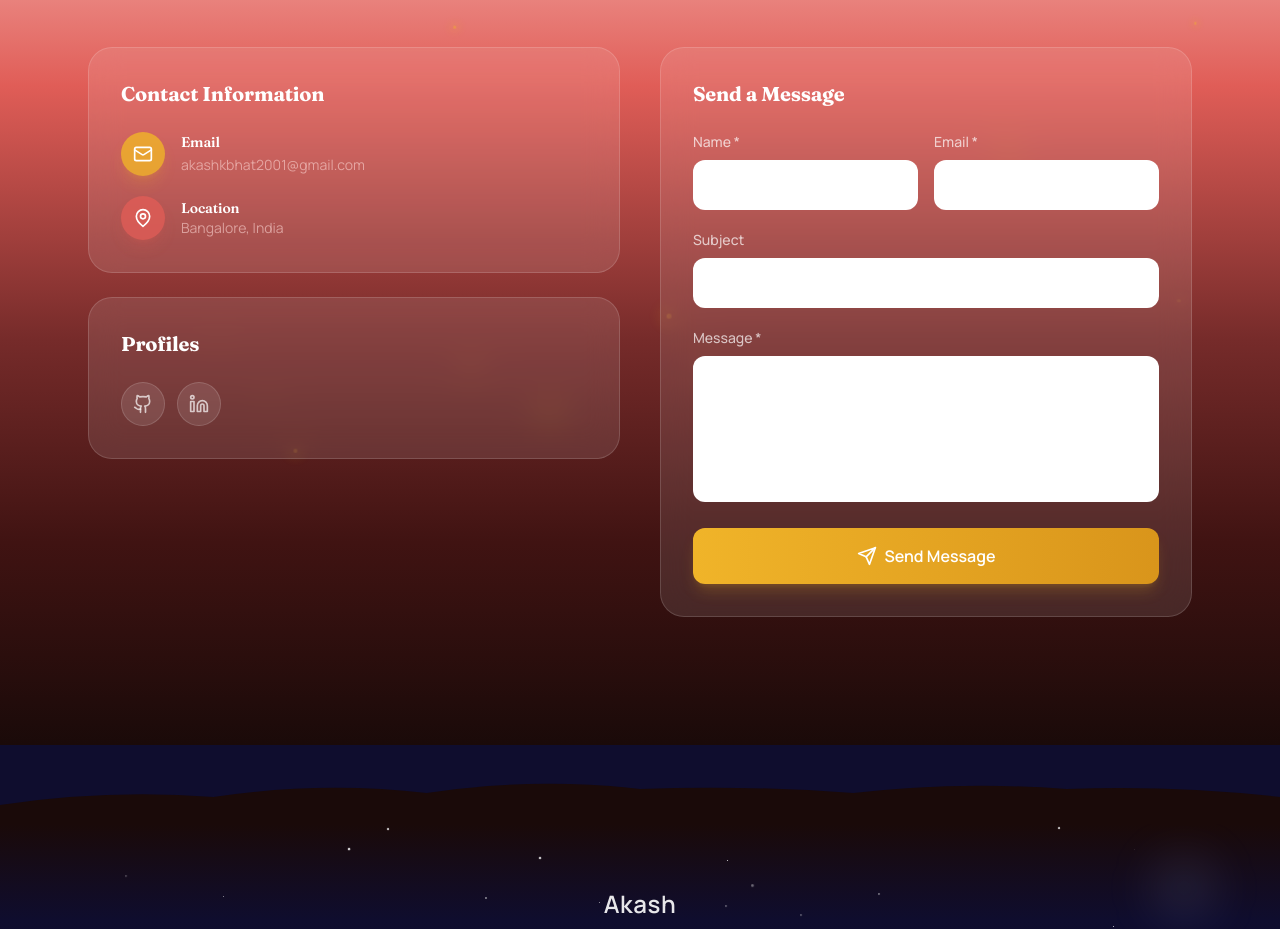
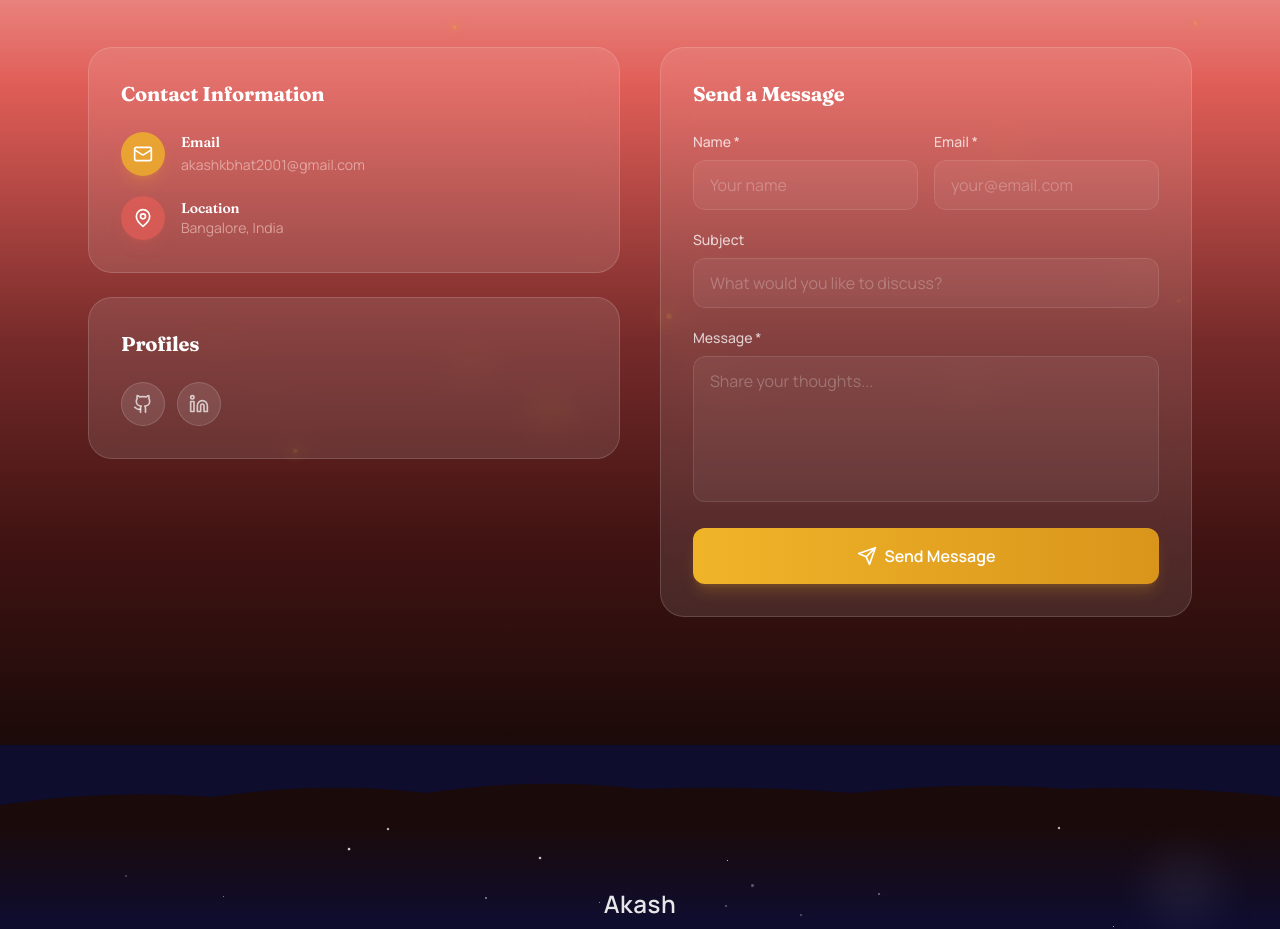
Before and after one commit to voidomin/porfolio_prototype_1, a Next.js app in the folder portfolio-website/: page / in a window 1280 px wide. Shown: the part 9120-10049 px from the top of the page. Built offline with nearby package versions, Linux system fonts and the light colour scheme.

Commit message:
feat: implement Phase 4 - Tactile Hover Physics across all chapters (meadow card sways, double border liquid water ripples, and active input campfire embers)

```diff
--- a/portfolio-website/src/components/sections/ContactSection.tsx
+++ b/portfolio-website/src/components/sections/ContactSection.tsx
@@ -42,6 +42,167 @@ function generateFireflies(count: number) {
     size: 2 + Math.random() * 3,
   }));
 }
+
+// Interactive rising campfire embers on input hover & focus
+const InputEmberEmitter = ({ active }: { active: boolean }) => {
+  const [embers, setEmbers] = useState<{ id: number; left: number; size: number; delay: number; duration: number; distanceY: number; driftX: number }[]>([]);
+
+  useEffect(() => {
+    if (!active) {
+      setEmbers([]);
+      return;
+    }
+    // Generate 12 lively embers
+    const list = Array.from({ length: 12 }, (_, i) => ({
+      id: i,
+      left: 5 + Math.random() * 90,
+      size: 1.5 + Math.random() * 2.5,
+      delay: Math.random() * 1.2,
+      duration: 1.2 + Math.random() * 1.5,
+      distanceY: -40 - Math.random() * 50,
+      driftX: -20 + Math.random() * 40,
+    }));
+    setEmbers(list);
+  }, [active]);
+
+  if (!active) return null;
+
+  return (
+    <div className="absolute inset-0 pointer-events-none overflow-hidden z-20">
+      {embers.map((ember) => (
+        <motion.div
+          key={ember.id}
+          className="absolute rounded-full bg-orange-400"
+          style={{
+            left: `${ember.left}%`,
+            bottom: "0px",
+            width: ember.size,
+            height: ember.size,
+            boxShadow: `0 0 ${ember.size * 3}px ${ember.size}px rgba(249,115,22,0.8)`,
+          }}
+          initial={{ opacity: 0, y: 0, x: 0 }}
+          animate={{
+            opacity: [0, 1, 0.7, 0],
+            y: [0, ember.distanceY],
+            x: [0, ember.driftX],
+          }}
+          transition={{
+            duration: ember.duration,
+            delay: ember.delay,
+            repeat: Infinity,
+            ease: "easeOut",
+          }}
+        />
+      ))}
+    </div>
+  );
+};
+
+interface FormInputProps {
+  label: string;
+  id: string;
+  name: string;
+  type?: string;
+  value: string;
+  onChange: (e: React.ChangeEvent<HTMLInputElement>) => void;
+  placeholder: string;
+  required?: boolean;
+}
+
+const FormInput = ({
+  label,
+  id,
+  name,
+  type = "text",
+  value,
+  onChange,
+  placeholder,
+  required = false,
+}: FormInputProps) => {
+  const [isFocused, setIsFocused] = useState(false);
+  const [isHovered, setIsHovered] = useState(false);
+
+  return (
+    <div className="relative group">
+      <label htmlFor={id} className="block text-sm font-medium text-white/75 mb-2 select-none">
+        {label} {required && "*"}
+      </label>
+      <div
+        className="relative rounded-xl overflow-hidden"
+        onMouseEnter={() => setIsHovered(true)}
+        onMouseLeave={() => setIsHovered(false)}
+      >
+        <input
+          type={type}
+          id={id}
+          name={name}
+          value={value}
+          onChange={onChange}
+          onFocus={() => setIsFocused(true)}
+          onBlur={() => setIsFocused(false)}
+          className="w-full px-4 py-3 bg-white/5 border border-white/10 rounded-xl text-white placeholder:text-white/25 focus:border-dawn-400/50 focus:bg-white/10 focus:outline-none transition-all relative z-10"
+          placeholder={placeholder}
+          required={required}
+        />
+        {/* Campfire embers trail overlay */}
+        <InputEmberEmitter active={isFocused || isHovered} />
+      </div>
+    </div>
+  );
+};
+
+interface FormTextareaProps {
+  label: string;
+  id: string;
+  name: string;
+  value: string;
+  onChange: (e: React.ChangeEvent<HTMLTextAreaElement>) => void;
+  placeholder: string;
+  required?: boolean;
+  rows?: number;
+}
+
+const FormTextarea = ({
+  label,
+  id,
+  name,
+  value,
+  onChange,
+  placeholder,
+  required = false,
+  rows = 5,
+}: FormTextareaProps) => {
+  const [isFocused, setIsFocused] = useState(false);
+  const [isHovered, setIsHovered] = useState(false);
+
+  return (
+    <div className="relative group">
+      <label htmlFor={id} className="block text-sm font-medium text-white/75 mb-2 select-none">
+        {label} {required && "*"}
+      </label>
+      <div
+        className="relative rounded-xl overflow-hidden"
+        onMouseEnter={() => setIsHovered(true)}
+        onMouseLeave={() => setIsHovered(false)}
+      >
+        <textarea
+          id={id}
+          name={name}
+          rows={rows}
+          value={value}
+          onChange={onChange}
+          onFocus={() => setIsFocused(true)}
+          onBlur={() => setIsFocused(false)}
+          className="w-full px-4 py-3 bg-white/5 border border-white/10 rounded-xl text-white placeholder:text-white/25 focus:border-dawn-400/50 focus:bg-white/10 focus:outline-none resize-none transition-all relative z-10"
+          placeholder={placeholder}
+          required={required}
+        />
+        {/* Campfire embers trail overlay */}
+        <InputEmberEmitter active={isFocused || isHovered} />
+      </div>
+    </div>
+  );
+};
 
 export const ContactSection = () => {
   const [formData, setFormData] = useState<ContactFormData>({
@@ -264,77 +425,45 @@ export const ContactSection = () => {
 
             <form onSubmit={handleSubmit} className="space-y-5">
               <div className="grid grid-cols-1 sm:grid-cols-2 gap-4">
-                <div>
-                  <label
-                    htmlFor="contact-name"
-                    className="block text-sm font-medium text-white/70 mb-2"
-                  >
-                    Name *
-                  </label>
-                  <input
-                    type="text"
+                <FormInput
+                  label="Name"
                   id="contact-name"
                   name="name"
                   value={formData.name}
                   onChange={handleInputChange}
-                    className="w-full px-4 py-3 bg-white/8 border border-white/15 rounded-xl text-white placeholder:text-white/30 focus:border-dawn-400/50 focus:bg-white/12 transition-all"
                   placeholder="Your name"
+                  required
+                />
+                <FormInput
+                  label="Email"
+                  id="contact-email"
+                  name="email"
+                  type="email"
+                  value={formData.email}
+                  onChange={handleInputChange}
+                  placeholder="your@email.com"
+                  required
                 />
               </div>
-                <div>
-                  <label
-                    htmlFor="contact-email"
-                    className="block text-sm font-medium text-white/70 mb-2"
-                  >
-                    Email *
-                  </label>
-                  <input
-                    type="email"
-                    id="contact-email"
-                    name="email"
-                    value={formData.email}
-                    onChange={handleInputChange}
-                    className="w-full px-4 py-3 bg-white/8 border border-white/15 rounded-xl text-white placeholder:text-white/30 focus:border-dawn-400/50 focus:bg-white/12 transition-all"
-                    placeholder="your@email.com"
-                  />
-                </div>
-              </div>
 
-              <div>
-                <label
-                  htmlFor="contact-subject"
-                  className="block text-sm font-medium text-white/70 mb-2"
-                >
-                  Subject
-                </label>
-                <input
-                  type="text"
+              <FormInput
+                label="Subject"
                 id="contact-subject"
                 name="subject"
                 value={formData.subject}
                 onChange={handleInputChange}
-                  className="w-full px-4 py-3 bg-white/8 border border-white/15 rounded-xl text-white placeholder:text-white/30 focus:border-dawn-400/50 focus:bg-white/12 transition-all"
                 placeholder="What would you like to discuss?"
               />
-              </div>
 
-              <div>
-                <label
-                  htmlFor="contact-message"
-                  className="block text-sm font-medium text-white/70 mb-2"
-                >
-                  Message *
-                </label>
-                <textarea
+              <FormTextarea
+                label="Message"
                 id="contact-message"
                 name="message"
-                  rows={5}
                 value={formData.message}
                 onChange={handleInputChange}
-                  className="w-full px-4 py-3 bg-white/8 border border-white/15 rounded-xl text-white placeholder:text-white/30 focus:border-dawn-400/50 focus:bg-white/12 resize-none transition-all"
                 placeholder="Share your thoughts..."
+                required
               />
-              </div>
 
               {formState.message && (
                 <motion.div
--- a/portfolio-website/src/components/sections/ProjectsSection.tsx
+++ b/portfolio-website/src/components/sections/ProjectsSection.tsx
@@ -43,18 +43,31 @@ const ProjectCard = ({
       onMouseEnter={() => setIsHovered(true)}
       onMouseLeave={() => setIsHovered(false)}
     >
-      {/* Ripple effect on hover */}
+      {/* Liquid Water Ripple on hover */}
       <AnimatePresence>
         {isHovered && (
-          <motion.div
-            initial={{ scale: 0, opacity: 0.4 }}
-            animate={{ scale: 3, opacity: 0 }}
-            exit={{ opacity: 0 }}
-            transition={{ duration: 1.2, ease: "easeOut" }}
-            className="absolute inset-0 z-0 flex items-center justify-center pointer-events-none"
-          >
-            <div className="w-24 h-24 rounded-full bg-river-400/20" />
-          </motion.div>
+          <>
+            {/* Primary expanding ring */}
+            <motion.div
+              initial={{ scale: 0.1, opacity: 0.5 }}
+              animate={{ scale: 3.5, opacity: 0 }}
+              exit={{ opacity: 0 }}
+              transition={{ duration: 1.5, ease: "easeOut" }}
+              className="absolute inset-0 z-0 flex items-center justify-center pointer-events-none"
+            >
+              <div className="w-24 h-24 rounded-full border-2 border-river-400/30" />
+            </motion.div>
+            {/* Secondary delayed expanding ring */}
+            <motion.div
+              initial={{ scale: 0.1, opacity: 0.4 }}
+              animate={{ scale: 2.7, opacity: 0 }}
+              exit={{ opacity: 0 }}
+              transition={{ duration: 1.3, delay: 0.25, ease: "easeOut" }}
+              className="absolute inset-0 z-0 flex items-center justify-center pointer-events-none"
+            >
+              <div className="w-24 h-24 rounded-full border border-river-300/20" />
+            </motion.div>
+          </>
         )}
       </AnimatePresence>
 
```
Also changed, not shown: portfolio-website/src/components/sections/SkillsSection.tsx (+13 -5 lines). Lines whose indentation alone changed are shown as unchanged.
